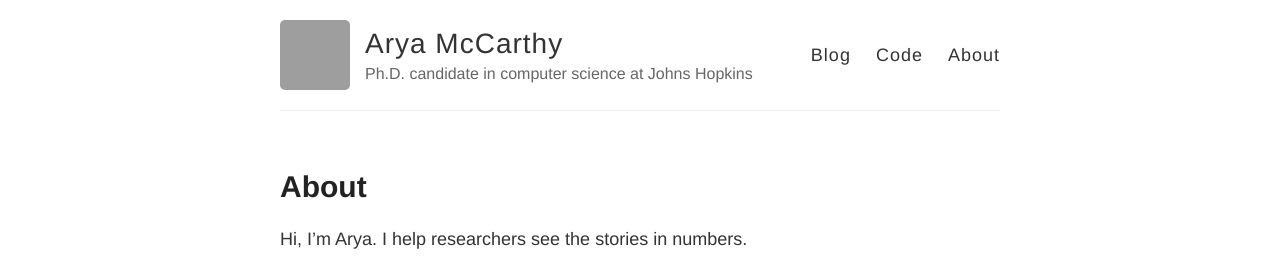
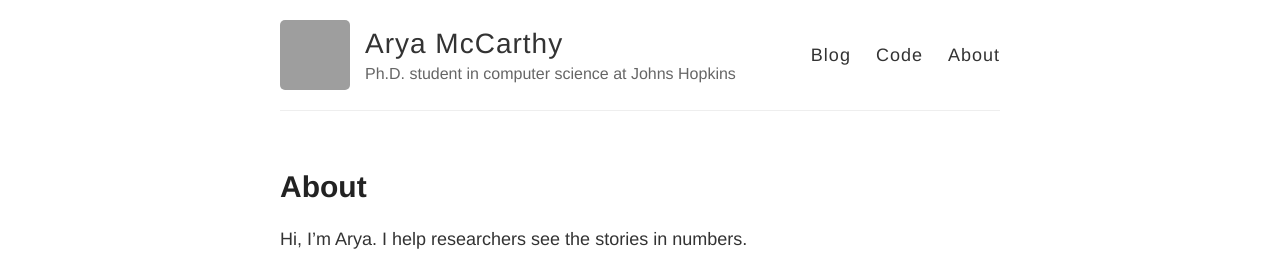
Before and after one commit to aryamccarthy/aryamccarthy.github.io, a Jekyll site: the page built from about.md, in a window 1280 px wide. Shown: the top 257 px of the page. Built offline with Jekyll 4.4.1, drawn with Linux system fonts in a browser that asks for light colours; grey boxes are pictures that could not be loaded.

Commit message:
Update _config.yml

```diff
--- a/_config.yml
+++ b/_config.yml
@@ -6,7 +6,7 @@
 name: Arya McCarthy
 
 # Short bio or description (displayed in the header)
-description: Ph.D. candidate in computer science at Johns Hopkins
+description: Ph.D. student in computer science at Johns Hopkins
 
 # URL of your avatar or profile pic (you could use your GitHub profile pic)
 avatar: https://avatars0.githubusercontent.com/u/5395205
```
